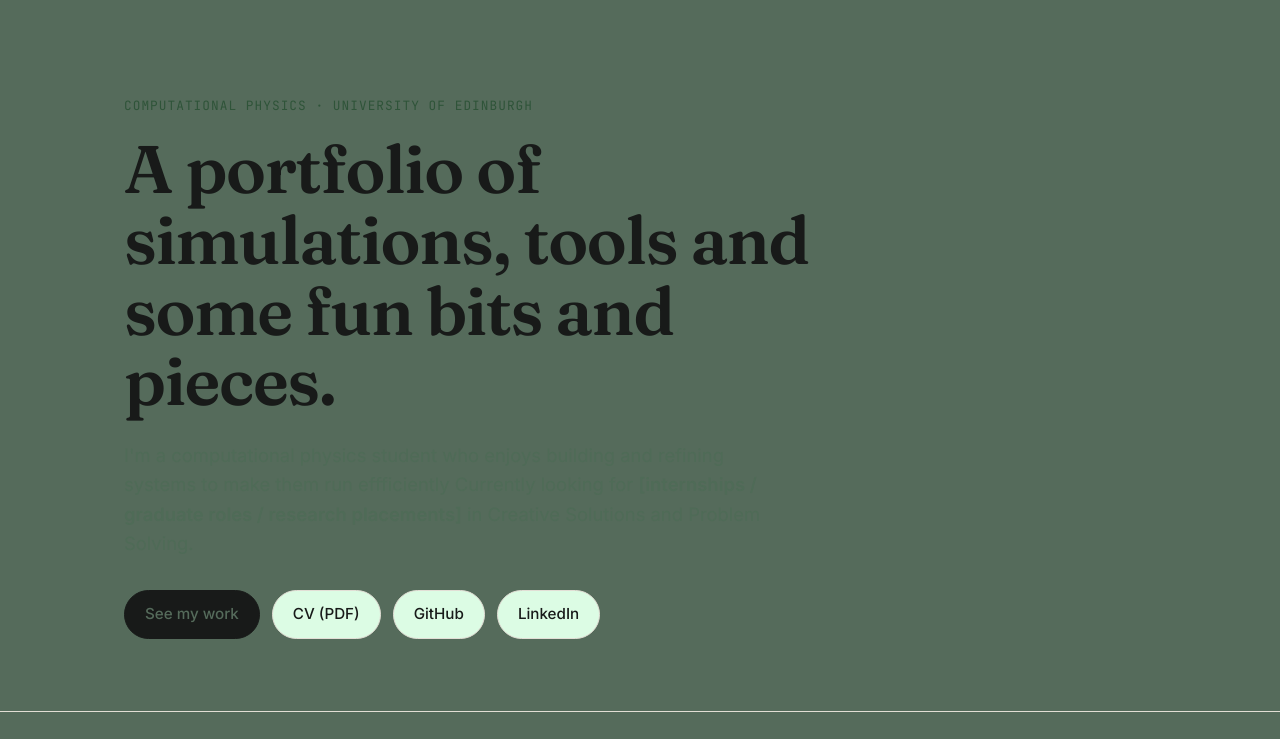
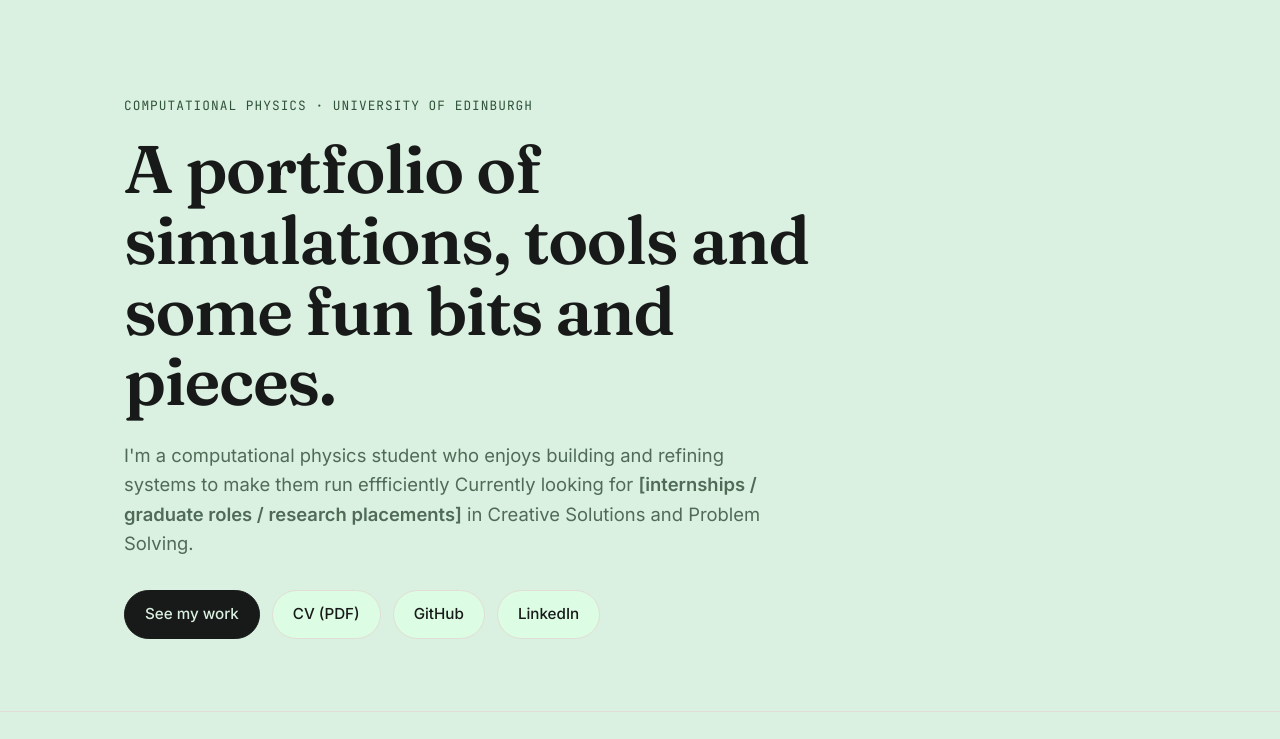
Before and after one commit to finlaymccormack13/finlaymccormack13.github.io, a plain HTML site: page index.html in a window 1280 px wide. Shown: the part 61-800 px from the top of the page. Drawn offline with Linux system fonts and the light colour scheme.

Commit message:
Change background color from dark green to light green

```diff
--- a/index.html
+++ b/index.html
@@ -15,7 +15,7 @@
   <link href="https://fonts.googleapis.com/css2?family=Fraunces:opsz,wght@9..144,400;9..144,600&family=Inter:wght@400;500;600&family=JetBrains+Mono:wght@400;500&display=swap" rel="stylesheet">
   <style>
     :root {
-      --bg: #556b5b;
+      --bg: #daf0e0;
       --surface: #dcfce4;
       --ink: #181a19;
       --muted: #4f6b57;
```
